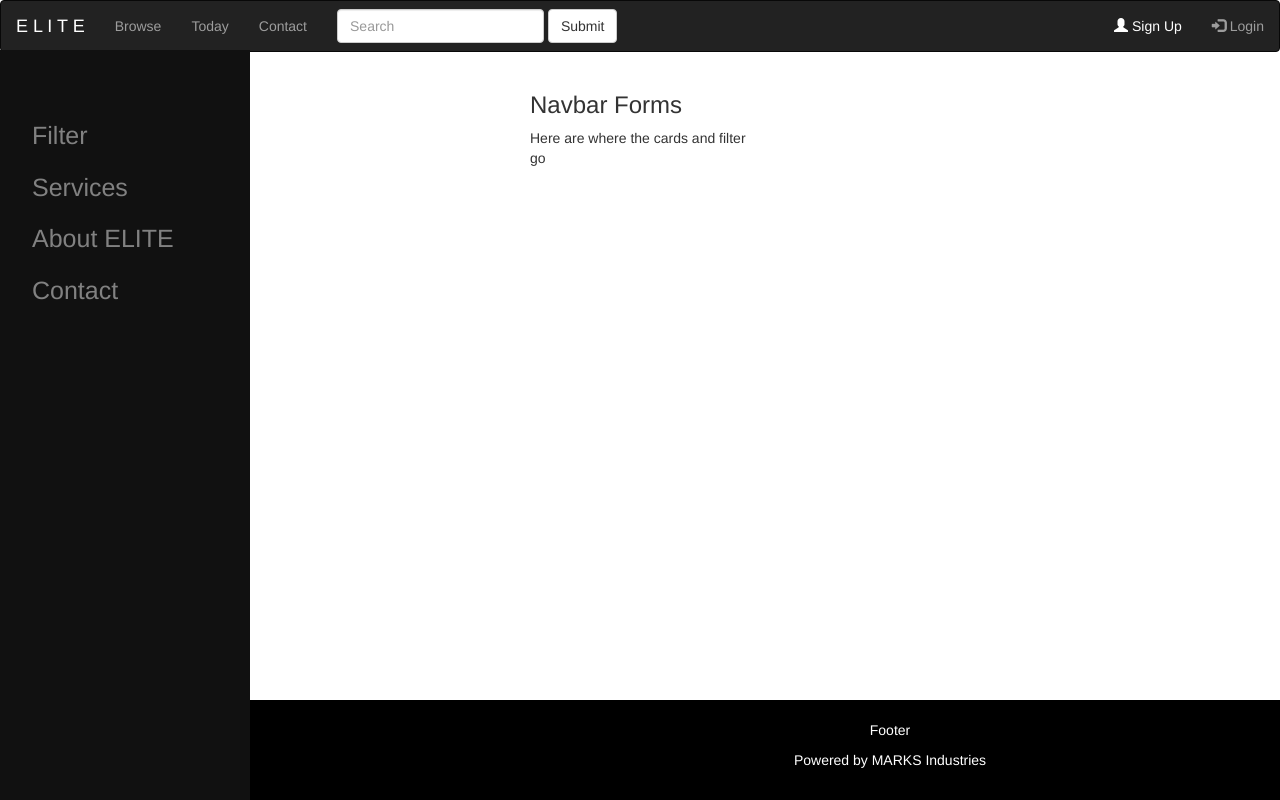
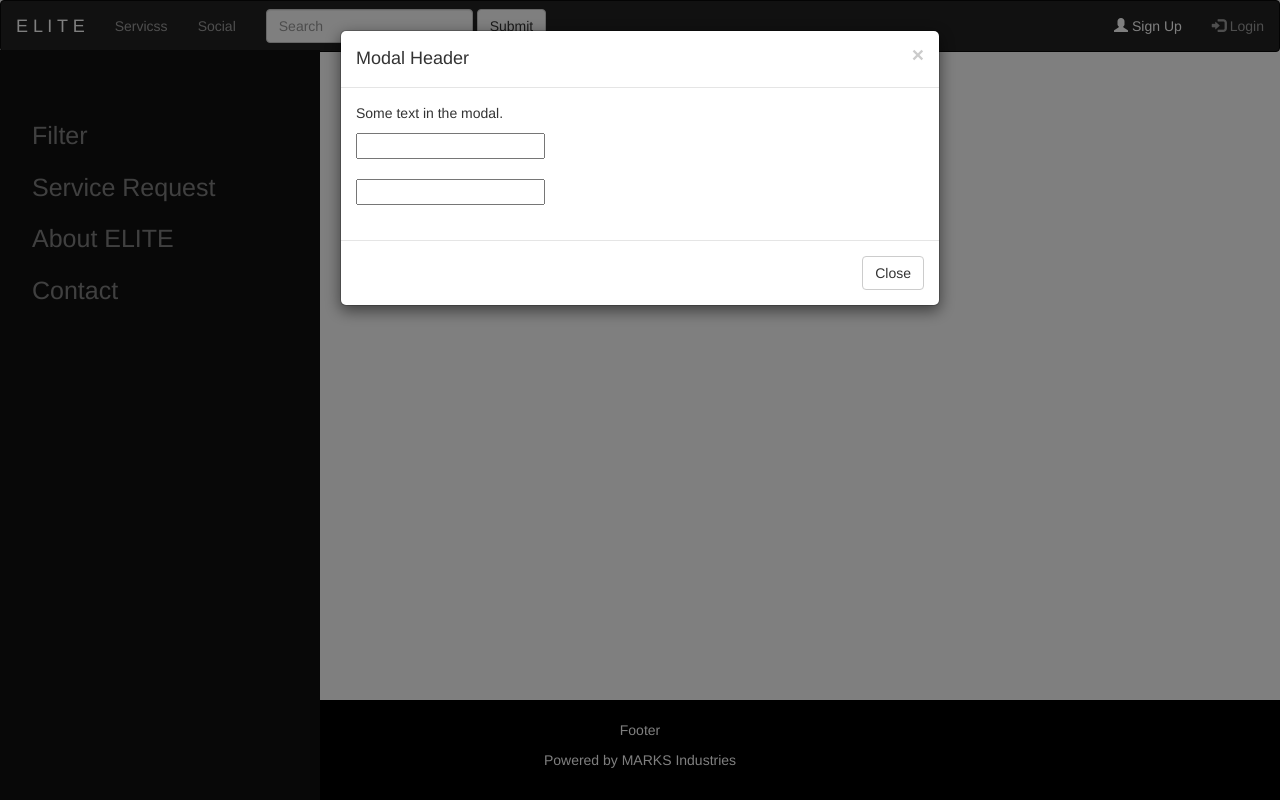
Before and after one commit to Mehul697732/CSPro, a plain HTML site: page ELITE.html in a window 1280 px wide. Both pictures are taken after a click on the link "Sign Up". Drawn offline with nearby package versions, Linux system fonts and the light colour scheme.

Commit message:
Update ELITE.html

```diff
--- a/ELITE.html
+++ b/ELITE.html
@@ -22,7 +22,6 @@
   transition: 0.5s;
   padding-top: 60px;
 }
-
 .sidenav a {
   padding: 8px 8px 8px 32px;
   text-decoration: none;
@@ -31,11 +30,9 @@
   display: block;
   transition: 0.3s;
 }
-
 .sidenav a:hover {
   color: #f1f1f1;
 }
-
 .sidenav .closebtn {
   position: absolute;
   top: 0;
@@ -43,7 +40,6 @@
   font-size: 36px;
   margin-left: 50px;
 }
-
 @media screen and (max-height: 450px) {
   .sidenav {padding-top: 15px;}
   .sidenav a {font-size: 18px;}
@@ -59,9 +55,8 @@
       <a class="navbar-brand" style="color:#fff;" href="#">E L I T E</a>
     </div>
     <ul class="nav navbar-nav">
-      <li><a href="#">Browse</a></li>
-      <li><a href="#">Today</a></li>
-      <li><a href="#">Contact</a></li>
+      <li><a href="#">Servicss</a></li>
+      <li><a href="#">Social</a></li>
     </ul>
     <form class="navbar-form navbar-left" action="/action_page.php">
       <div class="form-group">
@@ -69,10 +64,32 @@
       </div>
       <button type="submit" class="btn btn-default">Submit</button>
     </form>
+
+
     <ul class="nav navbar-nav navbar-right">
-      <li><a href="#"><span class="glyphicon glyphicon-user"></span> Sign Up</a></li>
-      <li><a href="#"><span class="glyphicon glyphicon-log-in"></span> Login</a></li>
+      <li><a href="#" data-toggle="modal" data-target="#myModal"><span class="glyphicon glyphicon-user"></span> Sign Up</a></li>
+      <li><a href="#" data-toggle="modal" data-target="#myModal"><span class="glyphicon glyphicon-log-in"></span> Login</a></li>
     </ul>
+
+     <!-- Modal -->
+  <div class="modal fade" id="myModal" role="dialog">
+    <div class="modal-dialog">
+
+      <!-- Modal content for sign up-->
+      <div class="modal-content">
+        <div class="modal-header">
+          <button type="button" class="close" data-dismiss="modal">&times;</button>
+          <h4 class="modal-title">Modal Header</h4>
+        </div>
+        <div class="modal-body">
+          <p>Some text in the modal.</p>
+          <form><input name="sign"></form><br>
+          <form><input name="sign"></form><br>
+        </div>
+        <div class="modal-footer">
+          <button type="button" class="btn btn-default" data-dismiss="modal">Close</button>
+        </div>
+      </div>
   </div>
 </nav>
 
@@ -81,17 +98,16 @@
   <p>Here are where the cards and filter go</p>
 </div>
 
-<div style="width:250px;" class="sidenav">
-  <a href="javascript:void(0)" class="closebtn"</a>
+<div style="width:25%;text-align:left;" class="sidenav">
   <a href="#">Filter</a>
-  <a href="#">Services</a>
+  <a href="#" data-toggle="modal" data-target="#myModal">Service Request</a>
   <a href="#">About ELITE</a>
   <a href="#">Contact</a>
 </div>
 
 
 
- <footer style="padding:20px;position: fixed;left: 0;bottom: 0;width: 100%;background-color: black;color: white;text-align: center;left: 250px;">
+ <footer style="padding:20px;position: fixed;left: 0;bottom: 0;width: 100%;background-color: black;color: white;text-align: center;">
   <p>Footer</p>
   <p>Powered by MARKS Industries</p>
 </footer>
```
